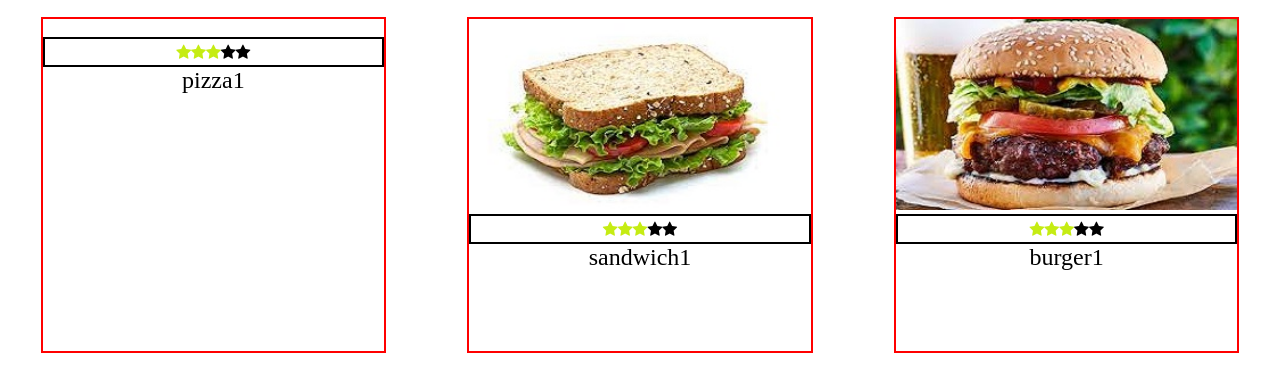
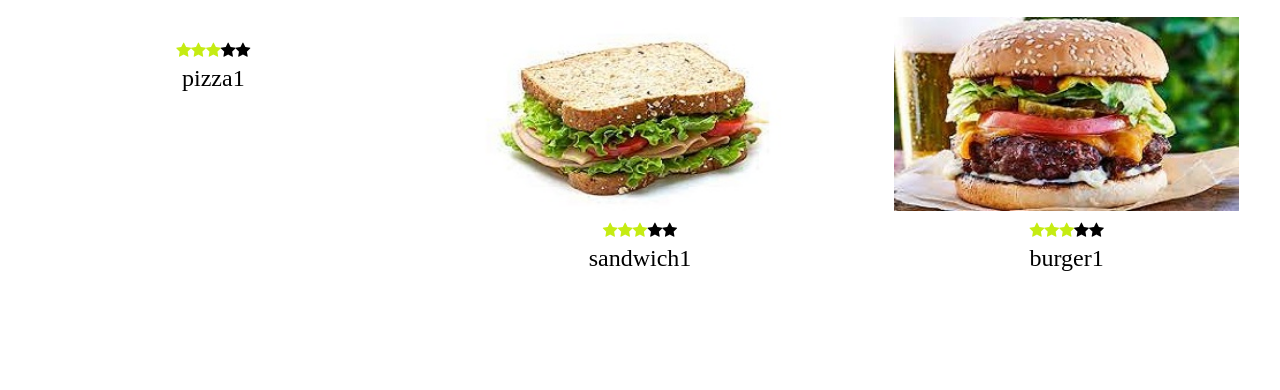
Before and after one commit to Meenaji21/hungries, a plain HTML site: page index.html in a window 1280 px wide. Shown: the part 520-910 px from the top of the page. Drawn offline with Linux system fonts and the light colour scheme.

Commit message:
remove border

```diff
--- a/style.css
+++ b/style.css
@@ -52,14 +52,12 @@ h1{
     text-align: center;
 }
 .food-items{
-    border: 0px solid red;
     display: flex;
     justify-content: space-around;
     align-items: center;
     jus
 }
 .first-item{
-    border: 2px solid red;
     width: 27vw;
     height: 42vh;
     float: left;
@@ -77,7 +75,6 @@ h1{
     color: rgb(197, 236, 19);
 }
 .star{
-    border: 2px solid black;
     height: 30px;
     display: flex;
     justify-content: center;
```
